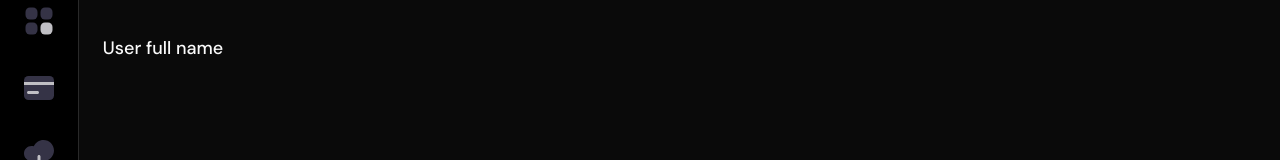
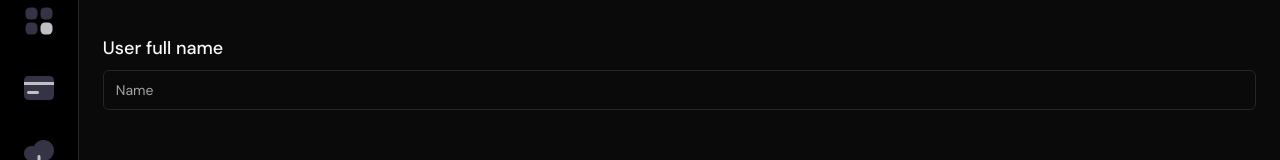
Before and after one commit to mirankavinda/LinkLeap, a Next.js app: page /settings in a window 1280 px wide. Shown: the part 252-412 px from the top of the page. Built offline with nearby package versions, Linux system fonts and the light colour scheme.

Commit message:
Update name field rendering in ProfileForm component

```diff
--- a/src/components/forms/profile-form.tsx
+++ b/src/components/forms/profile-form.tsx
@@ -12,6 +12,7 @@ import {
     FormLabel,
     FormMessage,
   } from '../ui/form'
+import { Input } from '../ui/input'
 
 type Props = {}
 
@@ -38,6 +39,13 @@ function ProfileForm(props: Props) {
                 render={({ field }) => (
                     <FormItem>
                         <FormLabel className="text-lg">User full name</FormLabel>
+                        <FormControl>
+                            <Input
+                                placeholder="Name"
+                                {...field}
+                            />
+                        </FormControl>
+                        <FormMessage />
                     </FormItem>
                 )}
             />
```
